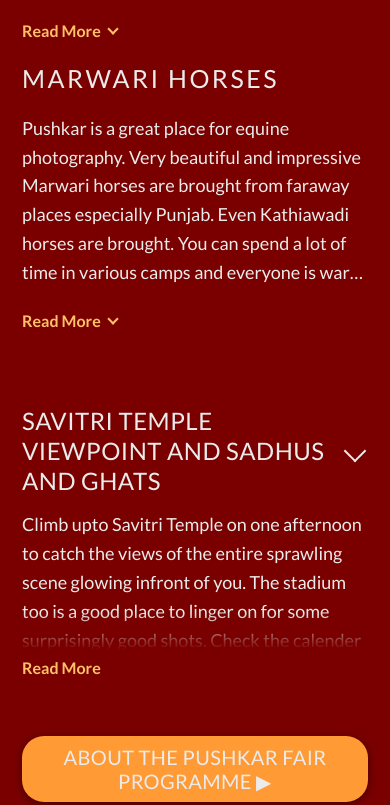
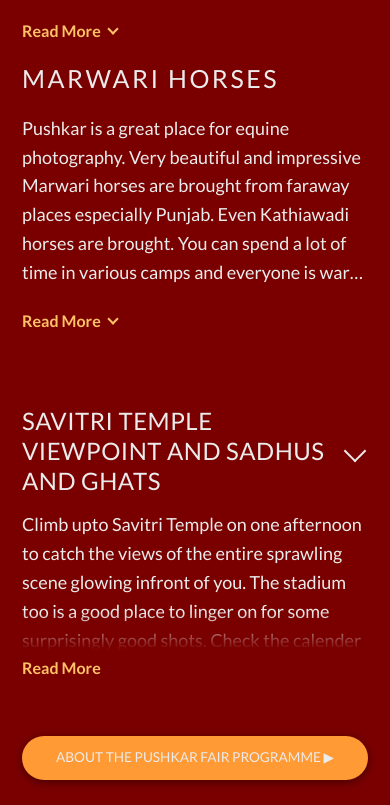
Before and after one commit to manish77633/pushkar, a plain HTML site: page photography.html in a window 390 px wide. Shown: the part 564-1369 px from the top of the page. Drawn offline with Linux system fonts and the light colour scheme; a web font is replaced by a local one.

Commit message:
Keep mobile programme buttons on one line

```diff
--- a/photography.html
+++ b/photography.html
@@ -9,8 +9,8 @@
   <link rel="preconnect" href="https://fonts.gstatic.com" crossorigin>
   <link href="https://fonts.googleapis.com/css2?family=Birthstone&family=Lato:wght@400;500;600;700&family=Poppins:wght@600&family=Source+Sans+3:wght@300;400&display=swap" rel="stylesheet">
   <link rel="icon" type="image/svg+xml" href="/assets/point-sun.svg">
-  <link rel="stylesheet" href="/styles.css?v=20261030-15">
-  <script src="/shared-layout.js?v=20261030-15" defer></script>
+  <link rel="stylesheet" href="/styles.css?v=20261030-16">
+  <script src="/shared-layout.js?v=20261030-16" defer></script>
 </head>
 <body data-page-route="photography">
   <div class="site-shell" id="top">
--- a/shared-layout.js
+++ b/shared-layout.js
@@ -8,7 +8,7 @@
 
   try {
     const markup = await Promise.all(parts.map(async ([, url]) => {
-      const response = await fetch(`${url}?v=20261030-15`, {cache: 'no-store'});
+      const response = await fetch(`${url}?v=20261030-16`, {cache: 'no-store'});
       if (!response.ok) throw new Error(`${url}: ${response.status}`);
       return response.text();
     }));
@@ -20,7 +20,7 @@
 
     // Initialize page controls after the shared markup exists.
     const script = document.createElement('script');
-    script.src = '/script.js?v=20261030-15';
+    script.src = '/script.js?v=20261030-16';
     document.body.append(script);
   } catch (error) {
     console.error('Could not load shared site layout:', error);
--- a/styles.css
+++ b/styles.css
@@ -1017,7 +1017,12 @@ a:focus-visible {
     color: #ffe7ba;
   }
   .pill-button:not(.small) {
-    white-space: normal;
+    width: 100%;
+    white-space: nowrap;
+    font-size: clamp(11px, 3.5vw, 14px);
+    letter-spacing: 0;
+    gap: 6px;
+    padding: 9px 10px;
   }
   .gallery-grid, .form-grid {
     grid-template-columns: 1fr;
```
Also changed, not shown: contact.html (+2 -2 lines), culture-and-communities.html (+2 -2 lines), enquiry.html (+2 -2 lines), gallery.html (+2 -2 lines), glimpses-of-india.html (+2 -2 lines), haveli-diwali.html (+2 -2 lines), index.html (+2 -2 lines), luxury-tours.html (+2 -2 lines), programme.html (+2 -2 lines), pushkar-dev-diwali.html (+2 -2 lines).
